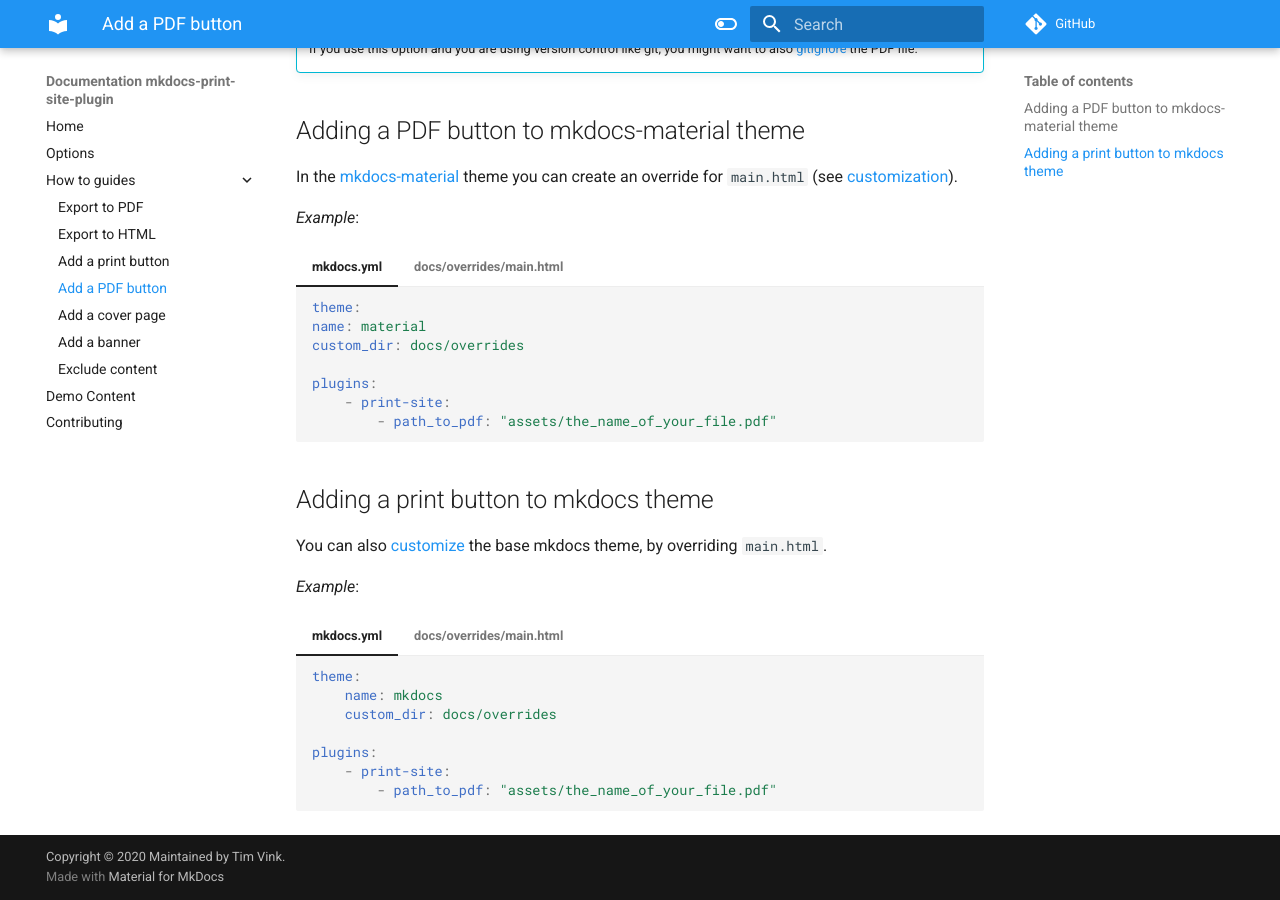
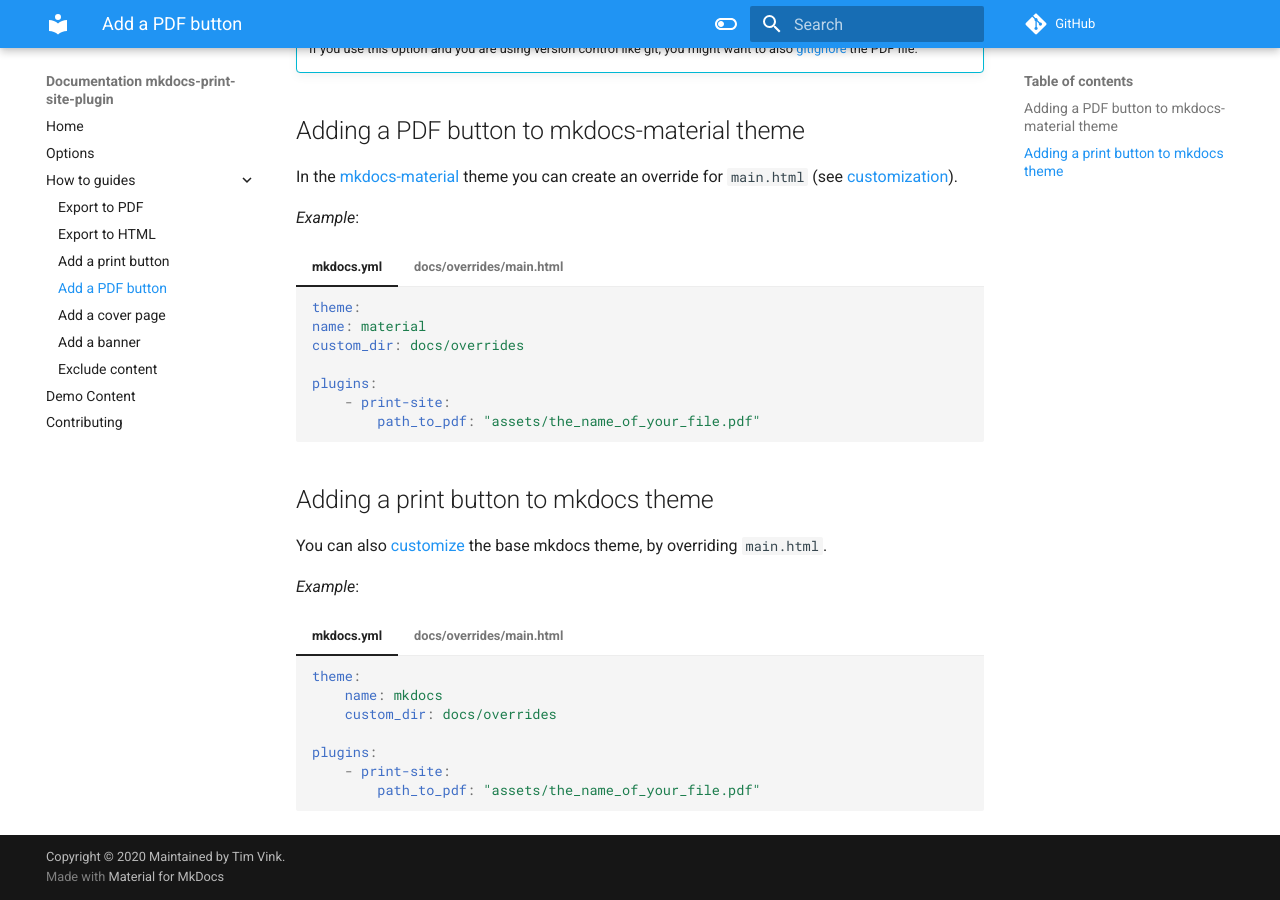
Before and after one commit to timvink/mkdocs-print-site-plugin, an MkDocs documentation site: the page built from docs/how-to/pdf_button.md, in a window 1280 px wide and 900 px high, scrolled down 501 px. Built offline with MkDocs 1.6.1 and Material for MkDocs 9.7.7, drawn with Linux system fonts in a browser that asks for light colours; a script that is not in the unit is left out; comment, search, counter and statistics services are not loaded.

````diff
--- a/docs/how-to/pdf_button.md
+++ b/docs/how-to/pdf_button.md
@@ -26,7 +26,7 @@ _Example_:
 
     plugins:
         - print-site:
-            - path_to_pdf: "assets/the_name_of_your_file.pdf"
+            path_to_pdf: "assets/the_name_of_your_file.pdf"
     ```
 
 === "docs/overrides/main.html"
@@ -62,7 +62,7 @@ _Example_:
 
     plugins:
         - print-site:
-            - path_to_pdf: "assets/the_name_of_your_file.pdf"
+            path_to_pdf: "assets/the_name_of_your_file.pdf"
     ```
 
 === "docs/overrides/main.html"
````
